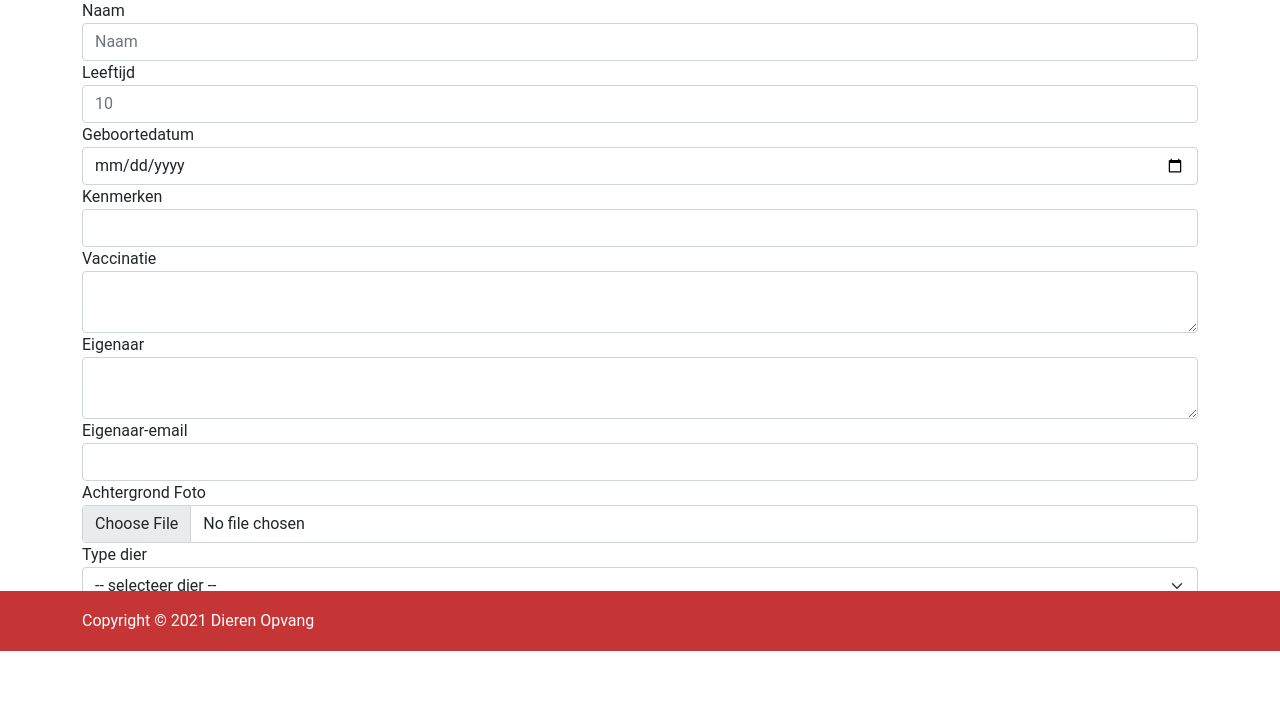
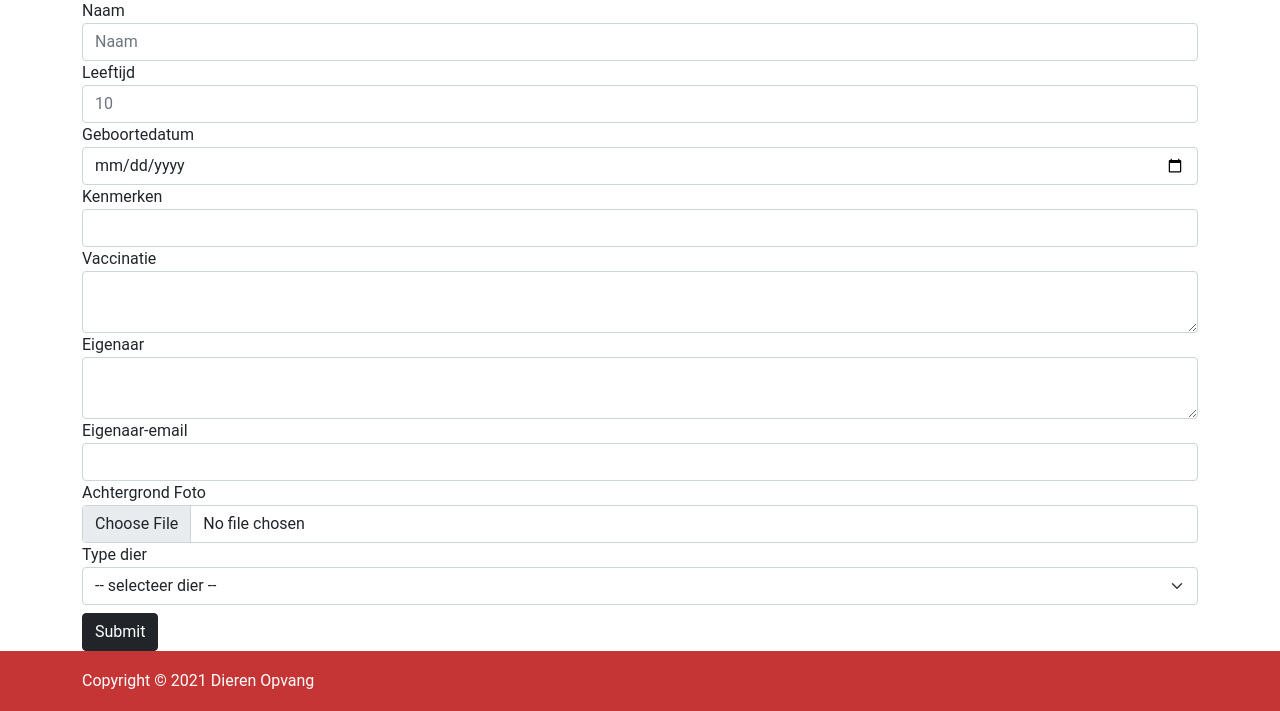
Before and after one commit to Peter-The-Great/DierenOpvang, a PHP site: page /registratie.php in a window 1280 px wide. Shown: the part 228-939 px from the top of the page. Before the commit the page ends 879 px from the top, so only its background shows below. Run offline with PHP 8.4, Linux system fonts and the light colour scheme; data comes from the database, SQL or seed files in the repository.

Commit message:
css styling fix

```diff
--- a/css/custom.css
+++ b/css/custom.css
@@ -8,6 +8,9 @@ html {
 
 * {
     font-family: 'Roboto', sans-serif;
+}
+body{
+    margin-bottom: 60px;
 }
 header {
     background-color: #FF8A00;
--- a/index.php
+++ b/index.php
@@ -14,7 +14,7 @@ session_start();
     ?>
     <title>Dieren Opvang</title>
 </head>
-<body>
+<body class="h-100">
 <header>
 	<div class="container">
     <img class="img-fluid" width="120" src="uploads/simg/logo.png">
```
Also changed, not shown: uploads/60cce52c82bc7_60cce52c82bcb.jpg (added).
